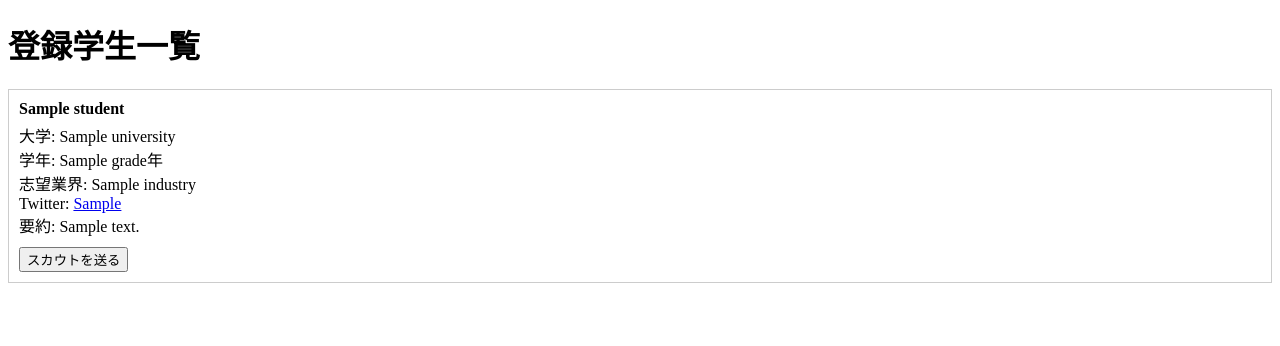
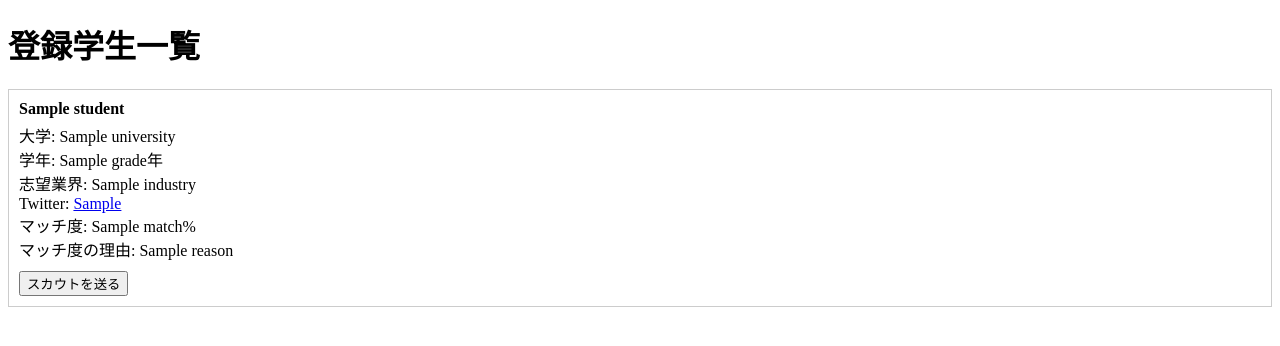
Before and after one commit to KaiMiyazawa/DIS24-Team-B, a Flask app: template templates/student_list.html in a window 1280 px wide. Shown: the top 346 px of the page. Run offline with Flask 3, Linux system fonts and the light colour scheme; the template is opened without the code that fills it: most values are stand-ins (such as "Sample title", 1, 10 or a date in 2020).

Commit message:
学生リストソート

```diff
--- a/app.py
+++ b/app.py
@@ -249,34 +249,78 @@ def student_list():
         {
             "name": "山田太郎",
             "university": "最高大学",
-            "grade": 4,
+            "grade": "学部3",
             "industry": "IT",
             "twitter_account": "@daigaku_saikou",
-            "summary": "最高の大学生です",
+            "summary": "サッカーが好きな学生です。海外に行くことが好きで、英語が得意です。",
             "image": "https://as2.ftcdn.net/v2/jpg/08/14/62/33/1000_F_814623317_VHpdjqAUzqxM6v86KsQhi7xa2aEVAHVG.jpg",
+            "match": "0%",
+            "reason": "",
         },
         {
             "name": "山田花子",
             "university": "東京わんこ大好き大学",
-            "grade": 4,
+            "grade": "修士1",
             "industry": "飲食",
             "twitter_account": "@wanko_lover",
-            "summary": "わんこが大好きな大学生です",
+            "summary": "少し怠惰な面があり、自分に甘いです。協調性は高く、人に好かれているので、友達が多いです。",
             "image": "https://as2.ftcdn.net/v2/jpg/07/68/95/75/1000_F_768957537_8Jk8wDHo9pzEknXBC9mmuUBCRSdon1TX.jpg",
+            "match": "0%",
+            "reason": "",
+        },
+        {
+            "name": "田中哲平",
+            "university": "デジタルボリウッド大学",
+            "grade": "修士1",
+            "industry": "IT",
+            "twitter_account": "@consultant_jiro",
+            "summary": "普段からエンジニアとして研鑽を怠らず、ベストを尽くします。自分の理想に向かって突き進みます。普段はエンジニアとしてインターンをしており、他のエンジニアとのコミュニケーションを大切にしています。",
+            "image": "https://as2.ftcdn.net/v2/jpg/07/68/95/75/1000_F_768957539_6BLIzLFo0ytpuYEnT4pQxk95GW0f4Psr.jpg",
+            "match": "0%",
+            "reason": "",
         },
         {
             "name": "山田次郎",
             "university": "イーストキャピタル大学",
-            "grade": 4,
+            "grade": "学部3",
             "industry": "コンサル",
             "twitter_account": "@consultant_jiro",
-            "summary": "コンサルタント志望の大学生です",
+            "summary": "性格/n前向きで親しみやすい: 結婚や日常の出来事を喜んで共有し、ポジティブな姿勢を見せています。お祝いに対して感謝の気持ちを示し、結婚祝いのリストも公開するなど、オープンでフレンドリーな一面が見えます。/n社交的: 友人やフォロワーとの交流を大切にし、日常生活や特別な出来事を積極的にシェアしています。/n実直で細かい: 日々の出来事を詳細に報告し、誠実な対応をしている印象があります。/n活動/n学術活動: NAIST渡辺研の博士課程に在籍しており、学位取得に向けて努力しています。言語処理学会の若手支援事業に関与し、関連イベントにも参加しています。/n個人的な生活: 結婚し、家庭を築くことを大切にしており、結婚関連の情報や祝いのリストを公開するなど、プライベートな部分も積極的に共有しています。/n旅行や日常の出来事: 旅行や外出に関する情報も共有し、特に旅行先での経験を詳細に報告しています（例: ホテルチェックインやバス乗り場の情報など）。",
             "image": "https://as2.ftcdn.net/v2/jpg/07/68/95/75/1000_F_768957539_6BLIzLFo0ytpuYEnT4pQxk95GW0f4Psr.jpg",
+            "match": "0%",
+            "reason": "",
         },
     ]
 
-    student_data[0]["summary"] = summarize_student()
+    for student in student_data:
+        match_rate, reason = get_match_rate(student["summary"], student["industry"])
+        student["match"] = match_rate
+        student["reason"] = reason
+
     return render_template("student_list.html", student_data=student_data)
+
+
+def get_match_rate(summary, industory):
+    our_culture = "私たちの使命新しい当たり前を作り続ける新しい当たり前を作り続けるVision私たちの目指すべき姿世界一の企業へ世界一の企業へValues私たちの共有価値観やりたいことをできているか？やりたいことをできているか？やっていることは興味があることなのか自己学習したくなるほどか仕事が待ち遠しいと感じたことはあるか仕事をしていてワクワクするか仕事を通して自身の成長を感じられるかやるべきことをしているか？やるべきことをしているか？仕事仲間から必要とされているか問題解決となることに取り組んでいるか事業としてスケールする仕事をしているか今できることより一歩上の目標にトライしているか今すべきことを行っているかいい仲間に囲まれているか？いい仲間に囲まれているか？尊敬できる仲間か困っていたら助けたいと思う仲間と仕事をしているか頼りになると思える仲間がいるか一緒に仕事をしていて楽しいと思える仲間か相談できる仲間がいるかたいせつな人をたいせつにできているか？たいせつな人をたいせつにできているか？たいせつな人に喜ばれているかたいせつな人と一緒にいる時間を確保できているかたいせつな人ときちんと会話をしているかたいせつな人が充実した日々をおくれているか笑顔で過ごせているかベストを尽くしているか？ベストを尽くしているか？どんな状況でも最後まで諦めていないか最善の方法をつねに考え抜いているか細部にまでこだわって仕事をできているか上記のことを行動し続けているか未来を見据えて仕事をしているか"
+
+    msg = [
+        {
+            "role": "user",
+            "content": ""
+            + summary
+            + "\nこの学生が私たちレアゾンの企業文化に合うかどうかを判定してください。以下がレアゾンの企業の文化です。json形式で、match_rate(int)とreason(string)を返してください。match_rateには0から100までの整数が入ります。match_rateが高い場合はその学生が合う理由を、低い場合はその学生が合わない理由を教えてください。業界とスキルと人間性がマッチするなら90%以上にして"
+            + our_culture
+            + f"私たちの企業名はレアゾンというIT企業です。学生の志望業界は{industory}です。",
+        }
+    ]
+
+    response = client.chat.completions.create(
+        model="gpt-4o-mini",
+        messages=msg,
+        response_format={"type": "json_object"},
+    )
+    decoded_json = json.loads(response.choices[0].message.content)
+    return decoded_json["match_rate"], decoded_json["reason"]
 
 
 def summarize_student():
--- a/templates/index.html
+++ b/templates/index.html
@@ -73,7 +73,7 @@
         <a href="/company/" class="button button-company">企業様 log in</a>
     </header>
     <main>
-        <h1>SNSを逆にアピール</h1>
+        <h1>就活をもっとカンタンに</h1>
         <div class="buttons">
             <a href="/login" class="button button-primary">log in</a>
             <a href="/signin" class="button button-secondary">sign up</a>
--- a/templates/student_list.html
+++ b/templates/student_list.html
@@ -31,7 +31,7 @@
 <body>
     <h1>登録学生一覧</h1>
     <form action="/cleanup" method="POST">
-        {% for student in student_data %}
+        {% for student in student_data|sort(attribute='match', reverse=True) %}
         <div class="student">
             <div class="header">
                 <span>{{ student['name'] }}</span>
@@ -42,7 +42,8 @@
                 <span>志望業界: {{ student['industry'] }}</span>
                 <span>Twitter: <a href="https://twitter.com/{{ student['twitter_account'] }}" target="_blank">{{ student['twitter_account'] }}</a></span>
                 {% if student['summary'] %}
-                <span>要約: {{ student['summary'] }}</span>
+                <span>マッチ度: {{ student['match'] }}%</span>
+                <span>マッチ度の理由: {{ student['reason'] }}</span>
                 {% endif %}
             </div>
             <button class="scout-button" type="button" onclick="sendScout(this, '{{ student['name'] }}')">スカウトを送る</button>
```
